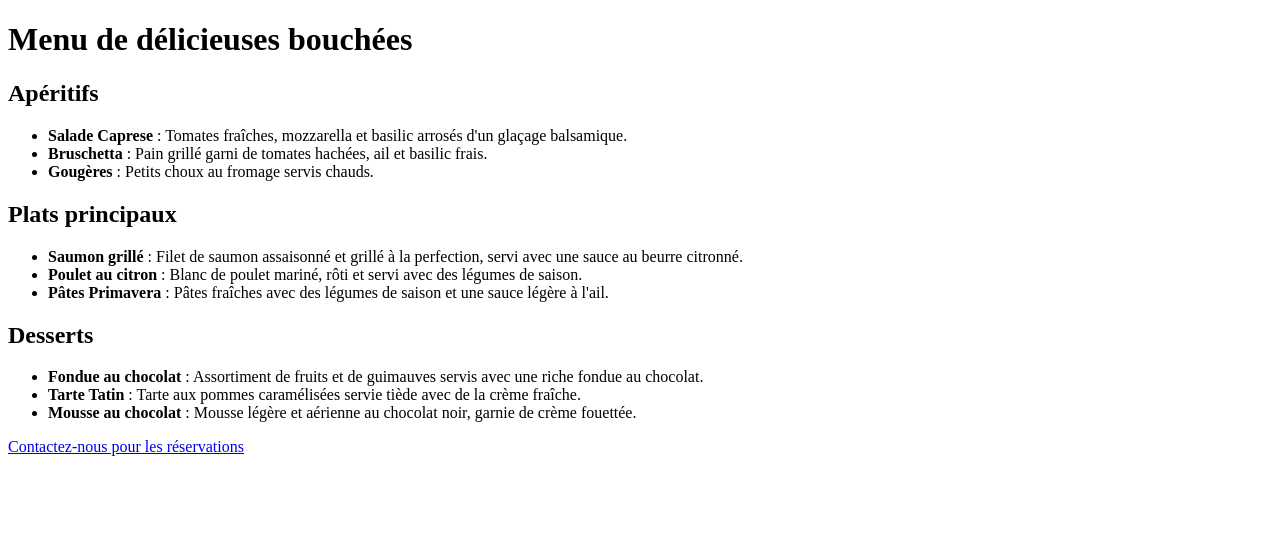
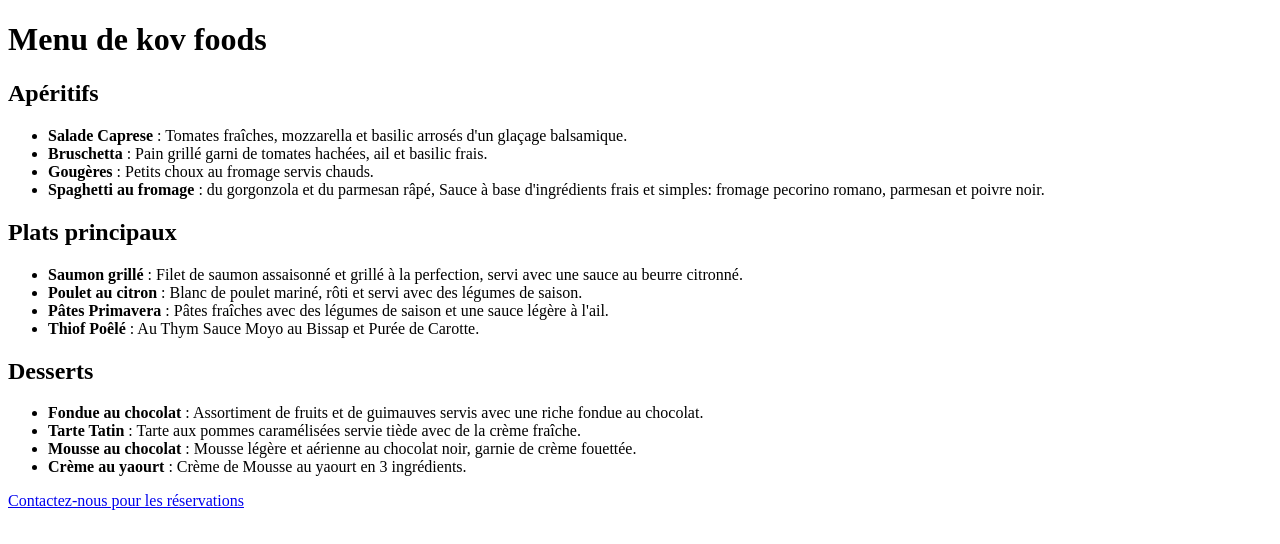
Before and after one commit to abathily/Projet-HTML-2, a plain HTML site: page index.html in a window 1280 px wide. Drawn offline with Linux system fonts and the light colour scheme.

Commit message:
Mise a jour du point de controle

```diff
--- a/index.html
+++ b/index.html
@@ -8,7 +8,7 @@
 </head>
 
 <body>
-   <h1>Menu de délicieuses bouchées</h1>
+   <h1>Menu de kov foods</h1>
 
    <h2>Apéritifs</h2>
    <ul>
@@ -21,6 +21,9 @@
        <li>
            <strong>Gougères</strong> : Petits choux au fromage servis chauds.
        </li>
+       <li>
+        <strong>Spaghetti au fromage</strong> : du gorgonzola et du parmesan râpé, Sauce à base d'ingrédients frais et simples: fromage pecorino romano, parmesan et poivre noir.
+    </li>
    </ul>
 
    <h2>Plats principaux</h2>
@@ -34,6 +37,9 @@
        <li>
            <strong>Pâtes Primavera</strong> : Pâtes fraîches avec des légumes de saison et une sauce légère à l'ail.
        </li>
+       <li>
+        <strong>Thiof Poêlé</strong> : Au Thym Sauce Moyo au Bissap et Purée de Carotte.
+    </li>
    </ul>
 
    <h2>Desserts</h2>
@@ -47,6 +53,9 @@
        <li>
            <strong>Mousse au chocolat</strong> : Mousse légère et aérienne au chocolat noir, garnie de crème fouettée.
        </li>
+       <li>
+        <strong>Crème au yaourt</strong> : Crème de Mousse au yaourt en 3 ingrédients.
+    </li>
    </ul>
 
    <p><a href="contact.html">Contactez-nous pour les réservations</a></p>
```
